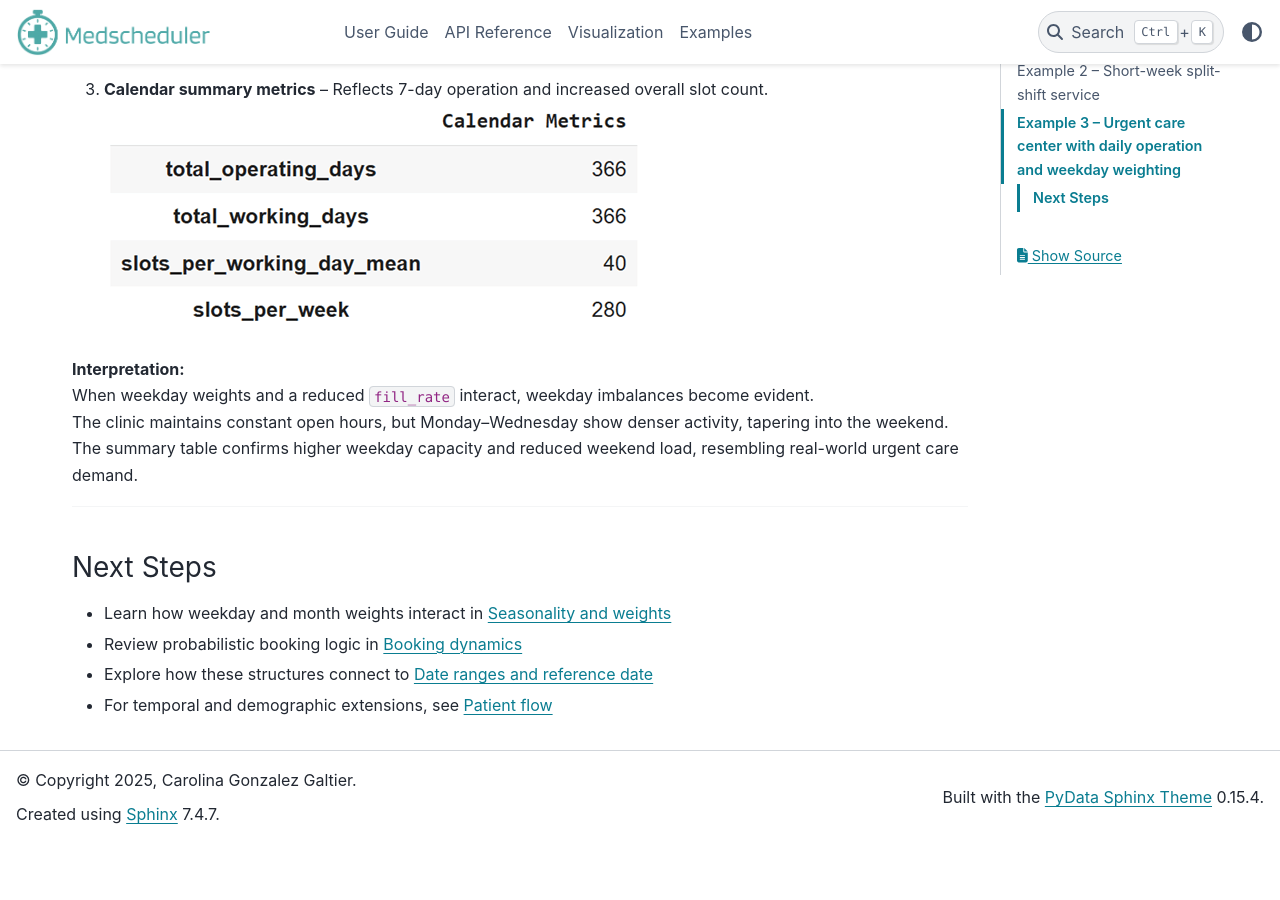
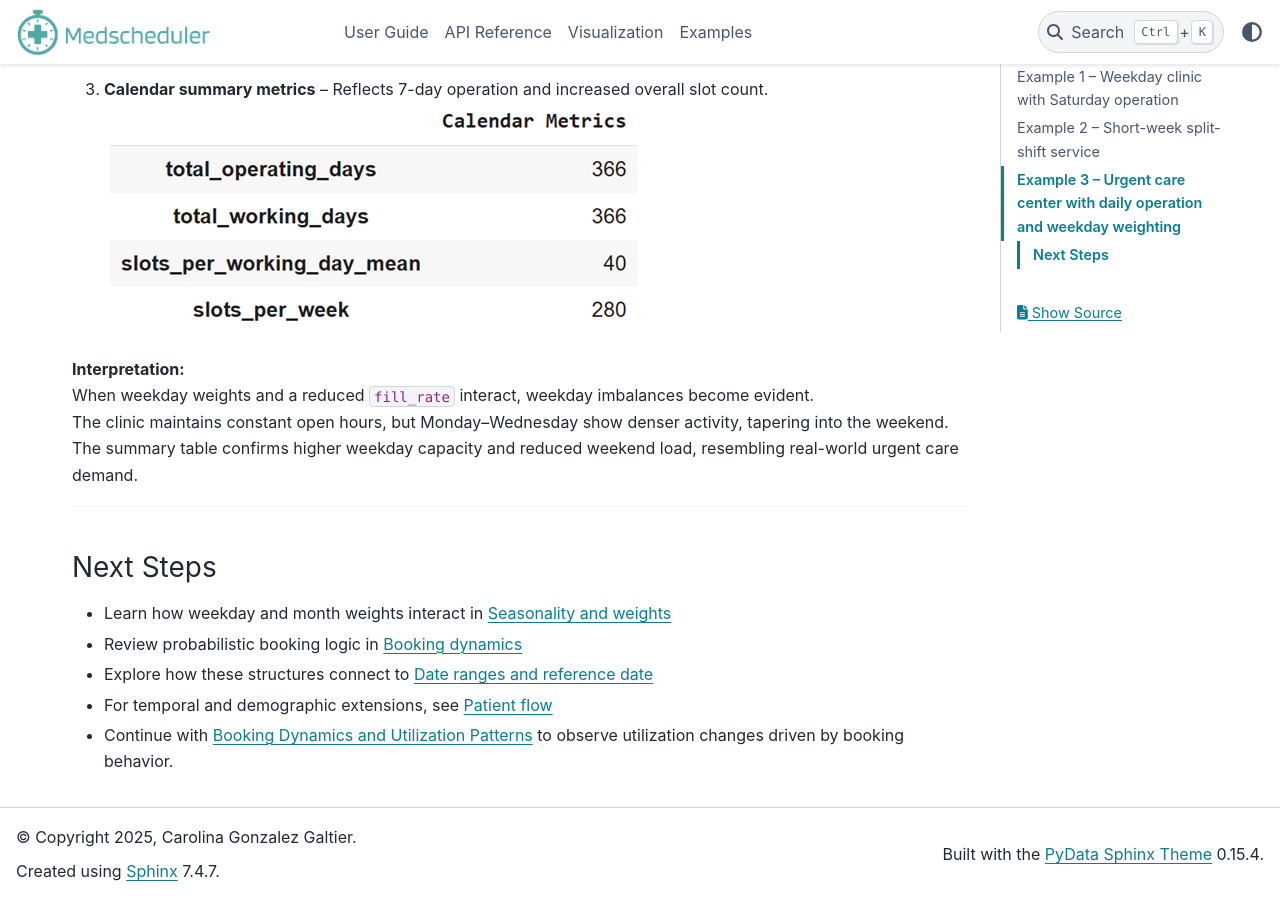
Before and after one commit to carogaltier/medscheduler, a Sphinx documentation site: the page built from docs/examples/calendar_structure_daily_capacity.md, in a window 1280 px wide and 900 px high, scrolled down 6838 px. Built offline with Sphinx 7.4.7 and the PyData theme 0.15.4, drawn with Linux system fonts in a browser that asks for light colours; before the commit the page ends 7682 px from its top, so only the background shows below that.

Commit message:
Update calendar_structure_daily_capacity.md

```diff
--- a/docs/examples/calendar_structure_daily_capacity.md
+++ b/docs/examples/calendar_structure_daily_capacity.md
@@ -164,3 +164,4 @@
 - Review probabilistic booking logic in {doc}`../api-reference/booking_dynamics`
 - Explore how these structures connect to {doc}`../api-reference/date_ranges_ref_date`
 - For temporal and demographic extensions, see {doc}`../api-reference/patient_flow`
+- Continue with {doc}`booking_dynamics_utilization_patterns` to observe utilization changes driven by booking behavior.
```
